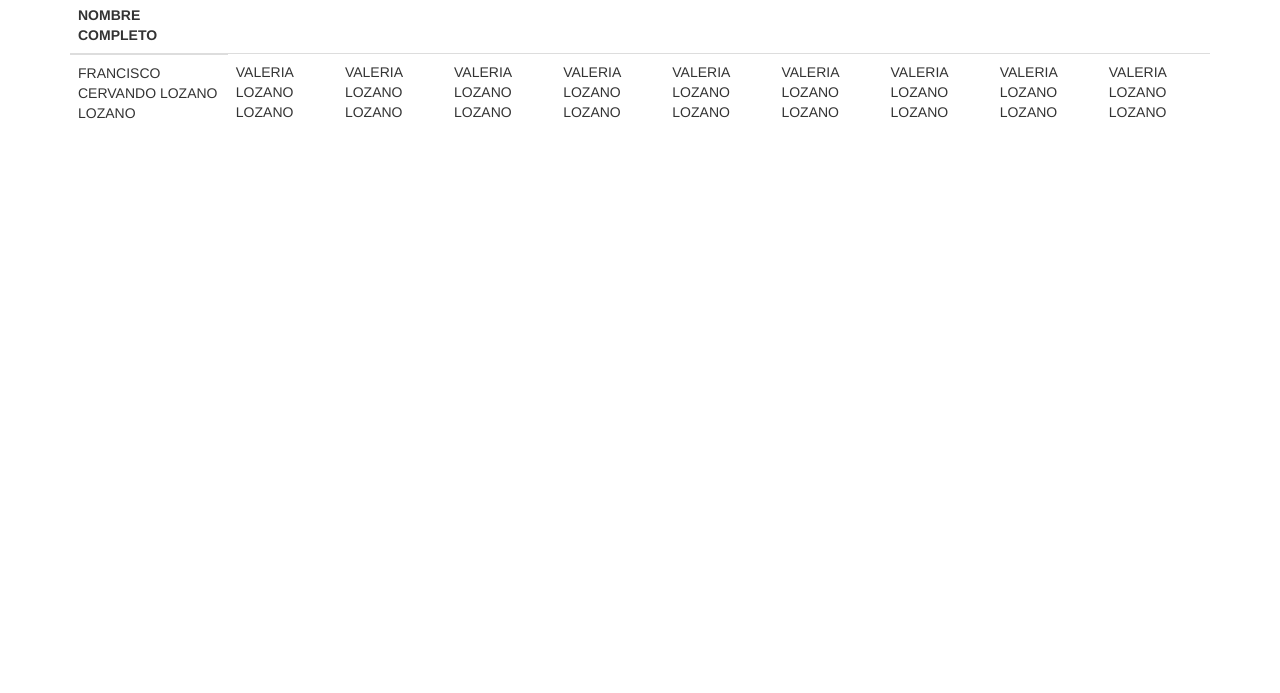
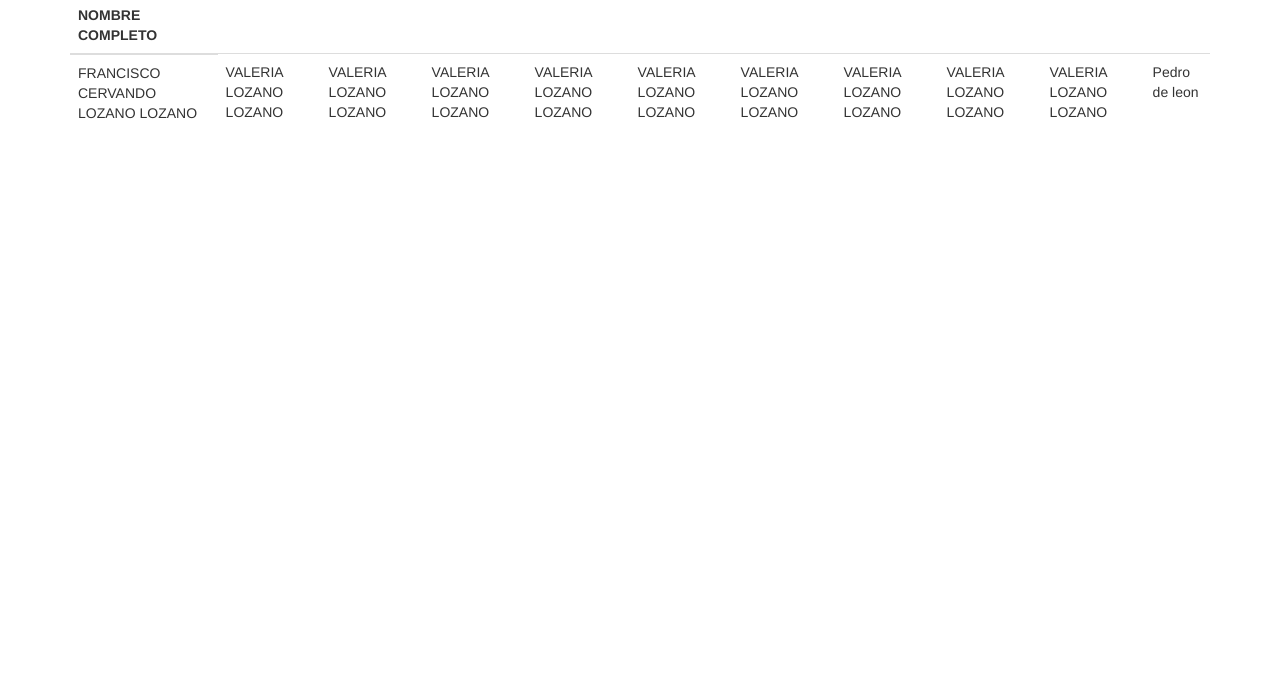
Before and after one commit to 45flozano/jqejercicio, a plain HTML site: page añadir.html in a window 1280 px wide. Shown: the part 107-800 px from the top of the page. Drawn offline with Linux system fonts and the light colour scheme.

Commit message:
esta es la 5 version

```diff
--- a/añadir.html
+++ b/añadir.html
@@ -46,12 +46,14 @@
     <tbody>
       <tr id="desp">
         <td>FRANCISCO CERVANDO LOZANO LOZANO</td>
+
         <td>VALERIA LOZANO LOZANO</td>
         <td>VALERIA LOZANO LOZANO</td>
         <td>VALERIA LOZANO LOZANO</td>
         <td>VALERIA LOZANO LOZANO</td>
         <td>VALERIA LOZANO LOZANO</td>
         <td>VALERIA LOZANO LOZANO</td><td>VALERIA LOZANO LOZANO</td><td>VALERIA LOZANO LOZANO</td><td>VALERIA LOZANO LOZANO</td>
+        <td>Pedro de leon</td>
 
       </tr>
 	</table>
```
